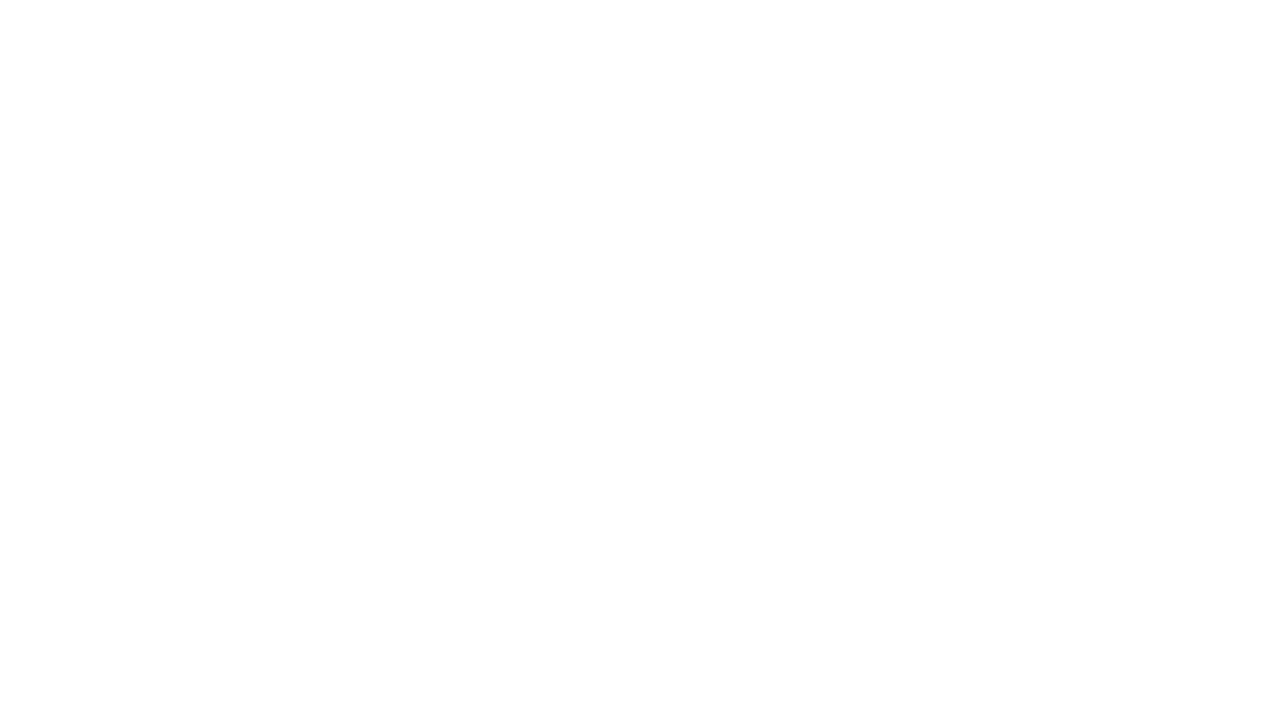
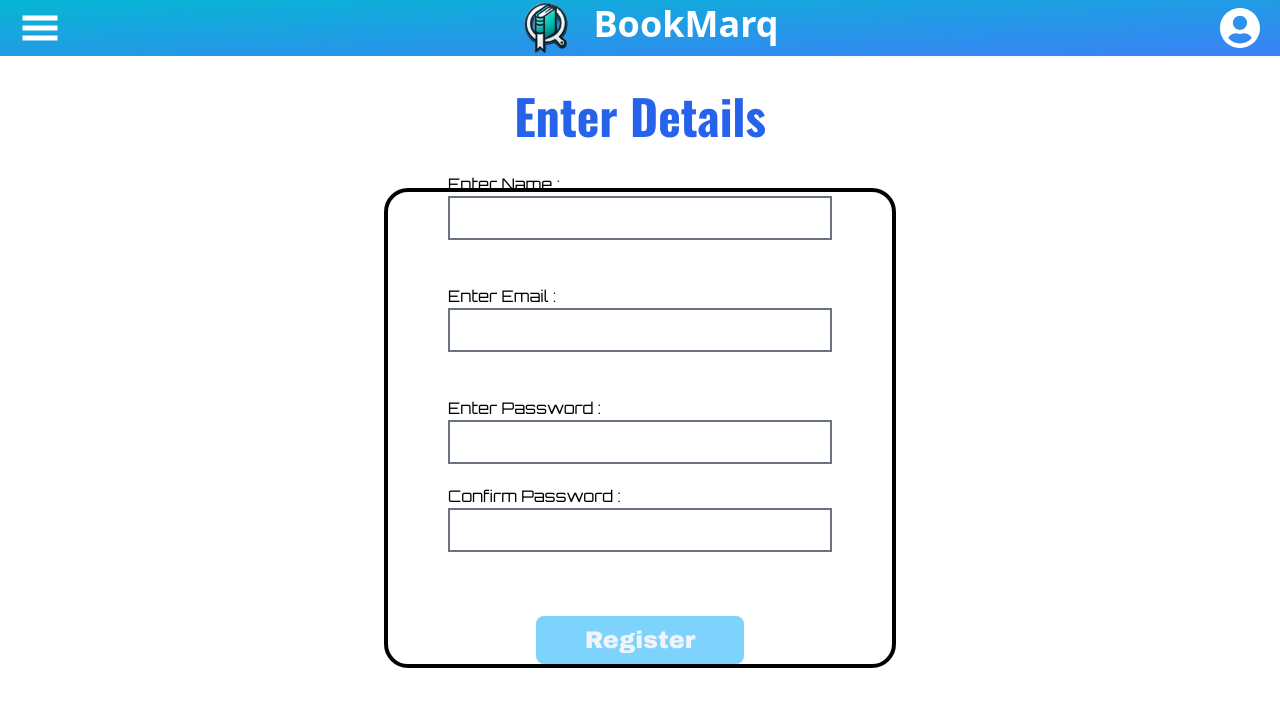
Before and after one commit to Rahan-M/Bookmarking_Website, a React (Vite) app in the folder frontend/: page /register in a window 1280 px wide. Before the commit this address had no page. Shown: the top 706 px of the page. Built offline with nearby package versions, Linux system fonts and the light colour scheme.

Commit message:
created registration page

```diff
--- a/frontend/src/App.tsx
+++ b/frontend/src/App.tsx
@@ -3,11 +3,13 @@ import Home from './pages/Home'
 import CreateFolder from './pages/CreateFolder'
 import RenameFolder from './pages/RenameFolder'
 import ViewFolder from './pages/ViewFolder'
+import RegisterUser from './pages/RegisterUser'
 const App = () => {
   return (
     <>
       <Routes>
         <Route path="/" element={<Home />} />
+        <Route path="/register" element={<RegisterUser />} />
         <Route path="/folders/create" element={<CreateFolder/>} />
         <Route path="/folders/rename/:name" element={<RenameFolder/>} />
         <Route path="/folders/:name" element={<ViewFolder/>} />
--- a/frontend/src/components/BookMarqCard.tsx
+++ b/frontend/src/components/BookMarqCard.tsx
@@ -157,7 +157,7 @@ const BookMarqCard: React.FC<Props> = ({bookMarq, onDelete, onUpdate}) => {
           }} className='cursor-pointer'/>
           <FaEdit onClick={()=>{
             setUpdPopup(true);
-          }}/>
+          }} className='cursor-pointer'/>
         </div>
         <a href={bookMarq.link} target="_blank" rel="noopener noreferrer">
           <div className='text-center pb-6'>{bookMarq.name}</div>
--- a/frontend/src/components/SingleCard.tsx
+++ b/frontend/src/components/SingleCard.tsx
@@ -114,7 +114,7 @@ const SingleCard: React.FC<Props> = ({folder, onDelete}) => {
             setShowPopup(true);
           }}/>
           <Link to={`/folders/rename/${folder.name}`}>
-            <FaEdit className='text-2xl'/>
+            <FaEdit className='text-2xl cursor-pointer'/>
           </Link>
         </div>
       </div>
--- a/frontend/src/components/navbar.tsx
+++ b/frontend/src/components/navbar.tsx
@@ -13,7 +13,9 @@ const Navbar = () => {
           <h1 className="font-bold text-3xl pb-2 text-white md:text-4xl">BookMarq</h1>
         </div>
       </Link>
-      <FaUserCircle className="pr-3 text-5xl md:pr-5 md:text-6xl" color="white" />
+      <Link to="/register">
+        <FaUserCircle className="pr-3 text-5xl md:pr-5 md:text-6xl" color="white" />
+      </Link>
     </div>
     </>
   );
--- a/frontend/src/pages/CreateFolder.tsx
+++ b/frontend/src/pages/CreateFolder.tsx
@@ -36,7 +36,7 @@ const CreateFolder = () => {
   return (
     <>
       <Navbar />
-      <div className="container flex flex-col items-center justify-center">
+      <div className="flex flex-col items-center justify-center">
         <h1 className="text-5xl font-bold mt-4 text-blue-600 font-oswald">
           Create Book
         </h1>
--- /dev/null
+++ b/frontend/src/pages/RegisterUser.tsx
@@ -0,0 +1,54 @@
+import Navbar from "../components/navbar";
+const RegisterUser=()=>{
+    return(
+        <>
+            <Navbar/>
+            <div className="flex flex-col items-center justify-center mt-5">
+                <h1 className="text-5xl font-bold mt-4 text-blue-600 font-oswald">
+                    Enter Details
+                </h1>
+                <div className="flex flex-col items-center justify-center h-[50vh] md:h-[60vh] w-[80vw] md:w-[40vw] border-4 rounded-3xl border-black mt-24 md:mt-12">
+                    <div className="nameInp flex my-5 md:my-3 flex-col items-start">
+                        <label htmlFor="" className="name font-orbitron">
+                        Enter Name :
+                        </label>
+                        <input
+                        type="text"
+                        className="border-2 border-gray-500 px-4 py-2 w-[70vw] md:w-96 mb-5"
+                        />
+                    </div>
+                    <div className="nameInp flex my-5 md:my-3 flex-col items-start">
+                        <label htmlFor="" className="name font-orbitron">
+                        Enter Email :
+                        </label>
+                        <input
+                        type="text"
+                        className="border-2 border-gray-500 px-4 py-2 w-[70vw] md:w-96 mb-5"
+                        />
+                    </div>
+                    <div className="nameInp flex my-5 md:my-3 flex-col items-start">
+                        <label htmlFor="" className="name font-orbitron">
+                        Enter Password :
+                        </label>
+                        <input
+                        type="text"
+                        className="border-2 border-gray-500 px-4 py-2 w-[70vw] md:w-96 mb-5"
+                        />
+                        <label htmlFor="" className="name font-orbitron">
+                        Confirm Password :
+                        </label>
+                        <input
+                        type="text"
+                        className="border-2 border-gray-500 px-4 py-2 w-[70vw] md:w-96 mb-5"
+                        />
+                    </div>
+                    <button className="p-2 bg-sky-300 m-8 rounded-lg w-52 font-archivo text-slate-100 text-2xl" >
+                        Register
+                    </button>
+                </div>
+            </div>
+        </>
+    )
+}
+
+export default RegisterUser;
```
